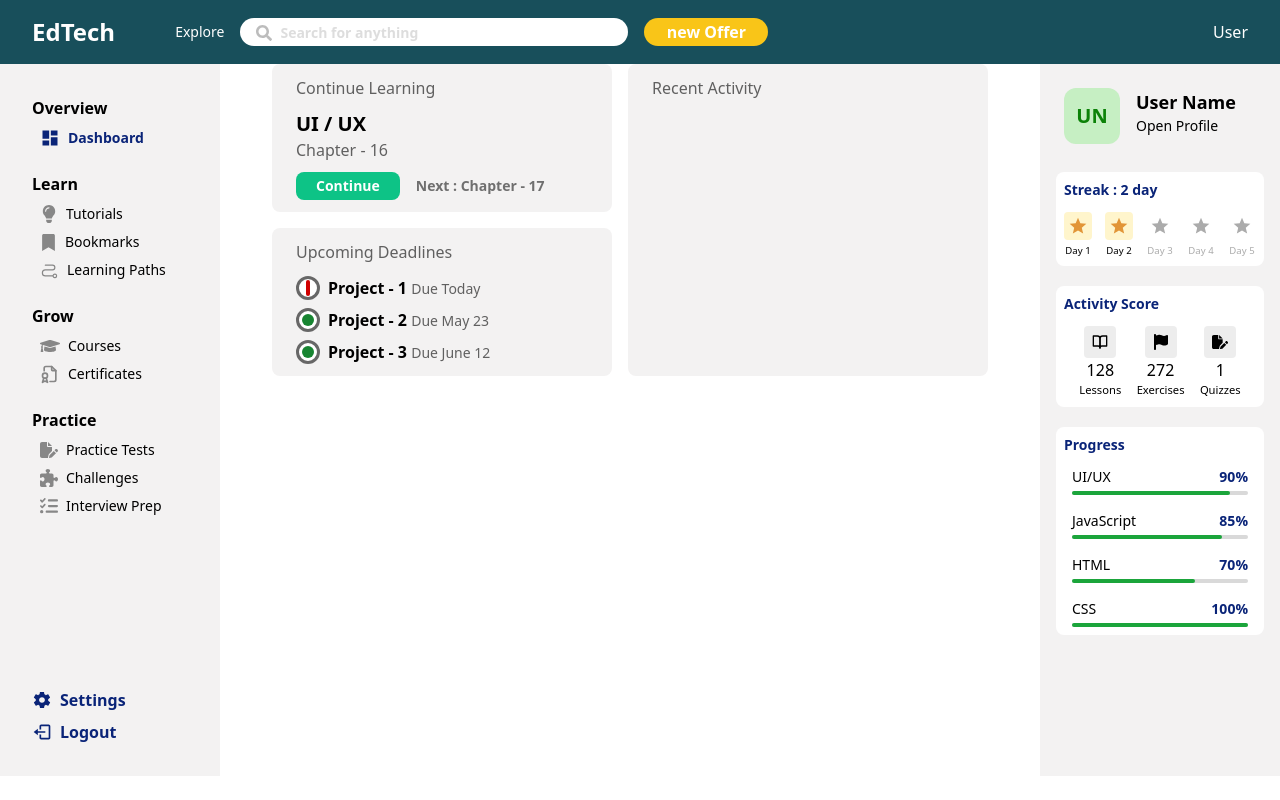
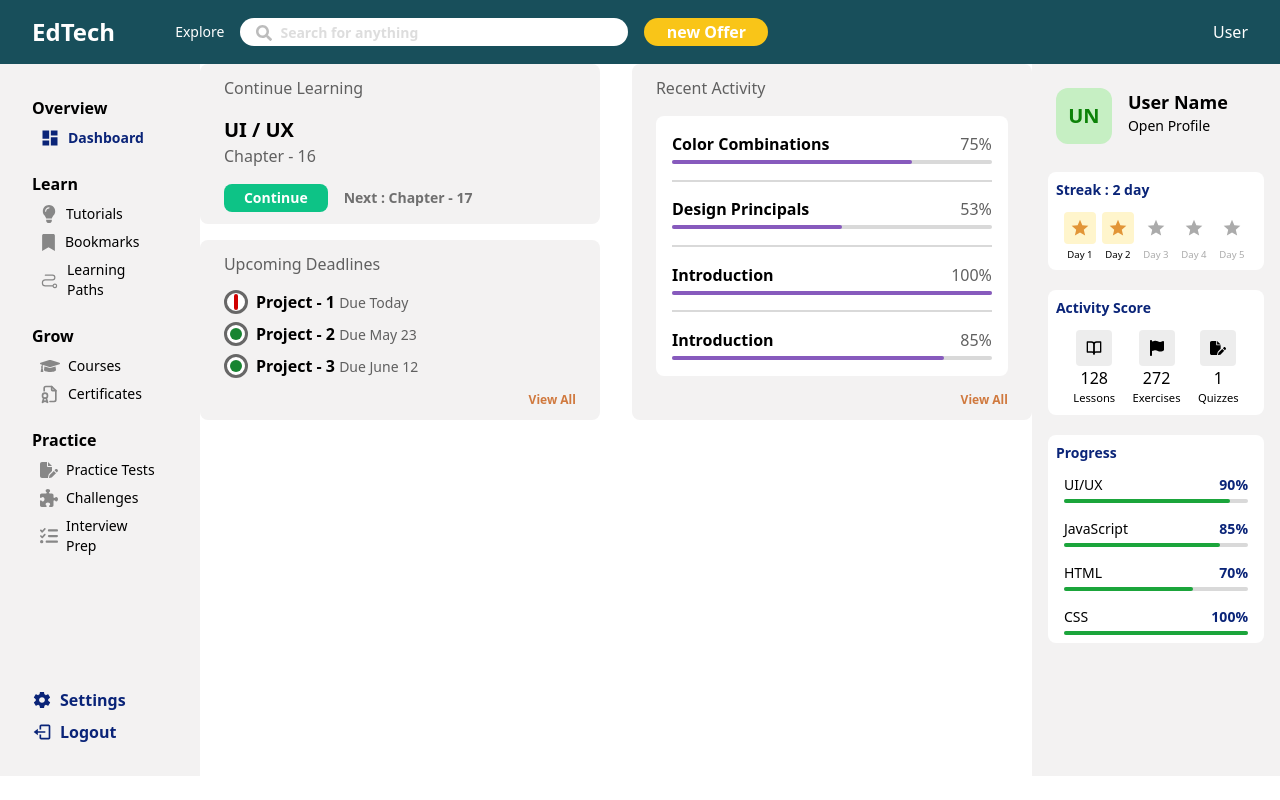
Before and after one commit to yk-kumawat/ed-tech, a React (Vite) app: page /dashboard in a window 1280 px wide. Built offline with nearby package versions, Linux system fonts and the light colour scheme.

Commit message:
Dashboard half completed

```diff
--- a/src/Components/RightSidebar.jsx
+++ b/src/Components/RightSidebar.jsx
@@ -6,7 +6,7 @@ import { FaFilePen } from "react-icons/fa6";
 
 const RightSidebar = () => {
   return (
-    <div className="h-178 bg-[#F3F2F2] w-60 flex flex-col gap-5 p-4">
+    <div className="h-178 bg-[#F3F2F2] w-70 flex flex-col gap-5 p-4">
       <div className="flex gap-4 p-2">
         <div className="h-14 w-14 flex justify-center items-center text-xl rounded-xl text-[#0C8208] bg-[#C6EFC3] font-bold">
           UN
@@ -20,33 +20,33 @@ const RightSidebar = () => {
         <p className="mb-3 text-[#0A2478] text-sm font-semibold">
           Streak : 2 day
         </p>
-        <div className="flex justify-between ">
+        <div className="flex justify-between px-2">
           <div className="flex flex-col items-center gap-1">
-            <div className="h-7 w-7 rounded-sm bg-[#FFF5CC] text-[#E29537] text-xl flex justify-center items-center">
+            <div className="h-8 w-8 rounded-sm bg-[#FFF5CC] text-[#E29537] text-xl flex justify-center items-center">
               <MdOutlineStar />
             </div>
             <p className="text-[0.6em]">Day 1</p>
           </div>
           <div className="flex flex-col items-center gap-1">
-            <div className="h-7 w-7 rounded-sm bg-[#FFF5CC] text-[#E29537] text-xl flex justify-center items-center">
+            <div className="h-8 w-8 rounded-sm bg-[#FFF5CC] text-[#E29537] text-xl flex justify-center items-center">
               <MdOutlineStar />
             </div>
             <p className="text-[0.6em]">Day 2</p>
           </div>
           <div className="flex flex-col items-center gap-1 text-[#ABABAB]">
-            <div className="h-7 w-7 rounded-sm text-xl flex justify-center items-center">
+            <div className="h-8 w-8 rounded-sm text-xl flex justify-center items-center">
               <MdOutlineStar />
             </div>
             <p className="text-[0.6em]">Day 3</p>
           </div>
           <div className="flex flex-col items-center gap-1 text-[#ABABAB]">
-            <div className="h-7 w-7 rounded-sm text-xl flex justify-center items-center">
+            <div className="h-8 w-8 rounded-sm text-xl flex justify-center items-center">
               <MdOutlineStar />
             </div>
             <p className="text-[0.6em]">Day 4</p>
           </div>
           <div className="flex flex-col items-center gap-1 text-[#ABABAB]">
-            <div className="h-7 w-7 rounded-sm text-xl flex justify-center items-center">
+            <div className="h-8 w-8 rounded-sm text-xl flex justify-center items-center">
               <MdOutlineStar />
             </div>
             <p className="text-[0.6em]">Day 5</p>
@@ -59,21 +59,21 @@ const RightSidebar = () => {
         </p>
         <div className="flex justify-evenly">
           <div className="flex flex-col items-center">
-            <div className="h-8 w-8 bg-[#EDEDED] rounded-sm flex justify-center items-center">
+            <div className="h-9 w-9 bg-[#EDEDED] rounded-sm flex justify-center items-center">
               <FiBookOpen />
             </div>
             <h6>128</h6>
             <p className="text-[0.7em]">Lessons</p>
           </div>
           <div className="flex flex-col items-center">
-            <div className="h-8 w-8 bg-[#EDEDED] rounded-sm flex justify-center items-center">
+            <div className="h-9 w-9 bg-[#EDEDED] rounded-sm flex justify-center items-center">
               <FaFlag />
             </div>
             <h6>272</h6>
             <p className="text-[0.7em]">Exercises</p>
           </div>
           <div className="flex flex-col items-center">
-            <div className="h-8 w-8 bg-[#EDEDED] rounded-sm flex justify-center items-center">
+            <div className="h-9 w-9 bg-[#EDEDED] rounded-sm flex justify-center items-center">
               <FaFilePen />
             </div>
             <h6>1</h6>
@@ -90,8 +90,7 @@ const RightSidebar = () => {
               <p className="text-[#0A2478] font-semibold">90%</p>
             </div>
             <div className="w-full h-1 rounded-full bg-[#D9D9D9]">
-              <div className="w-[90%] h-full bg-[#1BA53B] rounded-full">
-              </div>
+              <div className="w-[90%] h-full bg-[#1BA53B] rounded-full"></div>
             </div>
           </div>
           <div className="px-2 flex flex-col gap-1">
@@ -100,8 +99,7 @@ const RightSidebar = () => {
               <p className="text-[#0A2478] font-semibold">85%</p>
             </div>
             <div className="w-full h-1 rounded-full bg-[#D9D9D9]">
-              <div className="w-[85%] h-full bg-[#1BA53B] rounded-full">
-              </div>
+              <div className="w-[85%] h-full bg-[#1BA53B] rounded-full"></div>
             </div>
           </div>
           <div className="px-2 flex flex-col gap-1">
@@ -110,8 +108,7 @@ const RightSidebar = () => {
               <p className="text-[#0A2478] font-semibold">70%</p>
             </div>
             <div className="w-full h-1 rounded-full bg-[#D9D9D9]">
-              <div className="w-[70%] h-full bg-[#1BA53B] rounded-full">
-              </div>
+              <div className="w-[70%] h-full bg-[#1BA53B] rounded-full"></div>
             </div>
           </div>
           <div className="px-2 flex flex-col gap-1">
@@ -120,8 +117,7 @@ const RightSidebar = () => {
               <p className="text-[#0A2478] font-semibold">100%</p>
             </div>
             <div className="w-full h-1 rounded-full bg-[#D9D9D9]">
-              <div className="h-full bg-[#1BA53B] rounded-full">
-              </div>
+              <div className="h-full bg-[#1BA53B] rounded-full"></div>
             </div>
           </div>
         </div>
--- a/src/Pages/Dashboard.jsx
+++ b/src/Pages/Dashboard.jsx
@@ -10,50 +10,112 @@ const Dashboard = () => {
       <div className="flex justify-between">
         <Sidebar />
         <div>
-          <div className="flex gap-4">
+          <div className="flex gap-8">
             <div className="flex flex-col gap-4">
-              <div className="h-37 w-85 px-6 py-3 flex flex-col justify-between rounded-lg bg-[#F3F2F2]">
+              <div className="h-40 w-100 px-6 py-3 flex flex-col justify-between rounded-lg bg-[#F3F2F2]">
                 <p className="text-[#606060]">Continue Learning</p>
                 <div>
                   <h3 className="text-xl font-bold">UI / UX</h3>
                   <p className="text-[#606060]">Chapter - 16</p>
                 </div>
                 <div className="flex items-center gap-4">
-                  <button className="bg-[#0DC386] px-5 py-1 text-sm rounded-lg text-white font-semibold">Continue</button>
-                  <p className="text-[#6F6F6F] font-bold text-sm">Next : Chapter - 17</p>
+                  <button className="bg-[#0DC386] hover:bg-[#0fdc97] px-5 py-1 text-sm rounded-lg text-white font-semibold">
+                    Continue
+                  </button>
+                  <p className="text-[#6F6F6F] font-bold text-sm">
+                    Next : Chapter - 17
+                  </p>
                 </div>
               </div>
-              <div className="h-37 w-85 px-6 py-3 flex flex-col justify-between rounded-lg bg-[#F3F2F2]">
+              <div className="h-45 w-100 px-6 py-3 flex flex-col justify-between rounded-lg bg-[#F3F2F2]">
                 <p className="text-[#606060]">Upcoming Deadlines</p>
                 <div className="flex flex-col gap-2">
                   <div className="flex gap-2">
                     <div className="h-6 w-6 rounded-full border-3 border-[#676767] bg-white flex justify-center items-center">
                       <div className="h-4 w-1 rounded-full bg-[#D00000]"></div>
                     </div>
-                    <p className="font-semibold">Project - 1 <span className="text-[#606060] font-normal text-sm">Due Today</span> </p>
+                    <p className="font-semibold">
+                      Project - 1{" "}
+                      <span className="text-[#606060] font-normal text-sm">
+                        Due Today
+                      </span>{" "}
+                    </p>
                   </div>
                   <div className="flex gap-2">
                     <div className="h-6 w-6 rounded-full border-3 border-[#676767] bg-white flex justify-center items-center">
                       <div className="h-[0.8em] w-[0.8em] rounded-full bg-[#178431]"></div>
                     </div>
-                    <p className="font-semibold">Project - 2 <span className="text-[#606060] font-normal text-sm">Due May 23</span> </p>
+                    <p className="font-semibold">
+                      Project - 2{" "}
+                      <span className="text-[#606060] font-normal text-sm">
+                        Due May 23
+                      </span>{" "}
+                    </p>
                   </div>
                   <div className="flex gap-2">
                     <div className="h-6 w-6 rounded-full border-3 border-[#676767] bg-white flex justify-center items-center">
                       <div className="h-[0.8em] w-[0.8em] rounded-full bg-[#178431]"></div>
                     </div>
-                    <p className="font-semibold">Project - 3 <span className="text-[#606060] font-normal text-sm">Due June 12</span> </p>
+                    <p className="font-semibold">
+                      Project - 3{" "}
+                      <span className="text-[#606060] font-normal text-sm">
+                        Due June 12
+                      </span>{" "}
+                    </p>
+                  </div>
+                </div>
+                <button className="text-[#D0793E] text-xs font-semibold self-end cursor-pointer">View All</button>
+              </div>
+            </div>
+            <div className="h-89 w-100 px-6 py-3 flex flex-col justify-between rounded-lg bg-[#F3F2F2]">
+              <p className="text-[#606060]">Recent Activity</p>
+              <div className="bg-white p-4 rounded-lg h-65 flex flex-col justify-between">
+                <div className="flex flex-col gap-1">
+                  <div className="flex justify-between">
+                    <p className="font-semibold">Color Combinations</p>
+                    <p className="text-[#606060]">75%</p>
+                  </div>
+                  <div className="w-full h-1 rounded-full bg-[#D9D9D9]">
+                    <div className="w-[75%] h-full bg-[#875ABD] rounded-full"></div>
+                  </div>
+                </div>
+                <div className="border border-[#D9D9D9]"></div>
+                <div className="flex flex-col gap-1">
+                  <div className="flex justify-between">
+                    <p className="font-semibold">Design Principals</p>
+                    <p className="text-[#606060]">53%</p>
+                  </div>
+                  <div className="w-full h-1 rounded-full bg-[#D9D9D9]">
+                    <div className="w-[53%] h-full bg-[#875ABD] rounded-full"></div>
+                  </div>
+                </div>
+                <div className="border border-[#D9D9D9]"></div>
+                <div className="flex flex-col gap-1">
+                  <div className="flex justify-between">
+                    <p className="font-semibold">Introduction</p>
+                    <p className="text-[#606060]">100%</p>
+                  </div>
+                  <div className="w-full h-1 rounded-full bg-[#D9D9D9]">
+                    <div className="h-full bg-[#875ABD] rounded-full"></div>
+                  </div>
+                </div>
+                <div className="border border-[#D9D9D9]"></div>
+                <div className="flex flex-col gap-1">
+                  <div className="flex justify-between">
+                    <p className="font-semibold">Introduction</p>
+                    <p className="text-[#606060]">85%</p>
+                  </div>
+                  <div className="w-full h-1 rounded-full bg-[#D9D9D9]">
+                    <div className="w-[85%] h-full bg-[#875ABD] rounded-full"></div>
                   </div>
                 </div>
               </div>
-            </div>
-            <div className="h-78 w-90 px-6 py-3 flex flex-col justify-between rounded-lg bg-[#F3F2F2]">
-              <p className="text-[#606060]">Recent Activity</p>
+              <button className="text-[#D0793E] text-xs font-semibold self-end cursor-pointer">View All</button>
             </div>
           </div>
           <div></div>
         </div>
-        <RightSidebar/>
+        <RightSidebar />
       </div>
     </div>
   );
```
